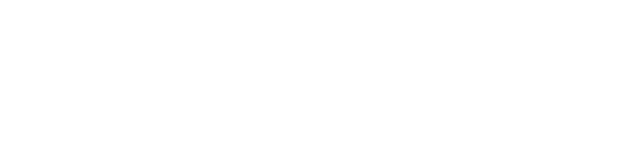
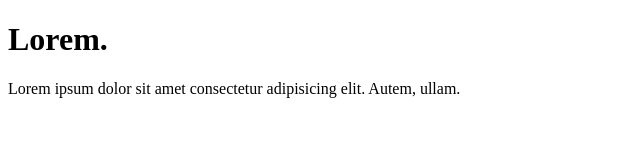
Before and after one commit to Diyorbek002/test-git-hub, a plain HTML site: page index.html in a window 1280 px wide. Shown: the whole page, without its empty margins (0-640 px from the left). Drawn offline with Linux system fonts and the light colour scheme.

Commit message:
add sitr heading and motto

```diff
--- a/index.html
+++ b/index.html
@@ -8,6 +8,9 @@
 </head>
 <body>
 
+    <h1>Lorem.</h1>
+    <p>Lorem ipsum dolor sit amet consectetur adipisicing elit. Autem, ullam.</p>
+
     <a href="index.html">
         <img src="https/" alt="">
     </a>
```
